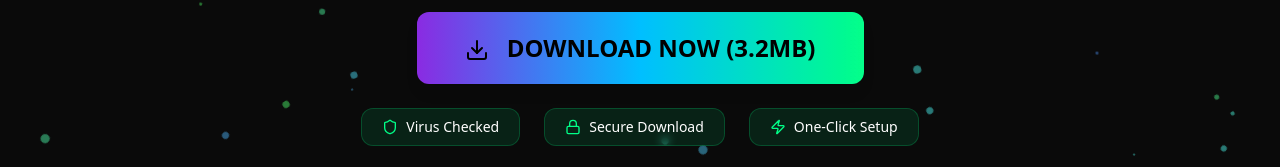
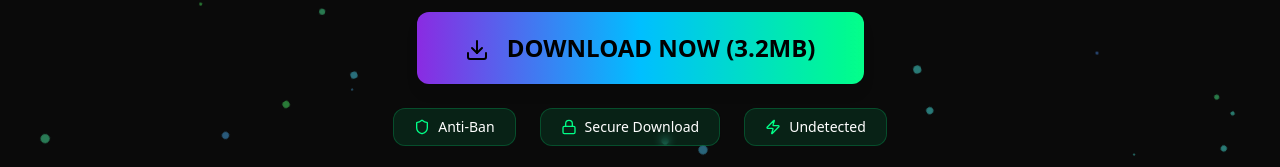
Before and after one commit to DEVILX666/scriptszone, a Next.js app: page / in a window 1280 px wide. Shown: the part 373-540 px from the top of the page. Built offline with nearby package versions, Linux system fonts and the light colour scheme.

Commit message:
Update roblox-scripts-landing.tsx

```diff
--- a/roblox-scripts-landing.tsx
+++ b/roblox-scripts-landing.tsx
@@ -181,9 +181,9 @@ export default function RobloxScriptsLanding() {
               transition={{ delay: 0.5, duration: 0.5 }}
             >
               {[
-                { icon: <Shield className="h-4 w-4 text-[#00ff88]" />, text: "Virus Checked" },
+                { icon: <Shield className="h-4 w-4 text-[#00ff88]" />, text: "Anti-Ban" },
                 { icon: <Lock className="h-4 w-4 text-[#00ff88]" />, text: "Secure Download" },
-                { icon: <Zap className="h-4 w-4 text-[#00ff88]" />, text: "One-Click Setup" },
+                { icon: <Zap className="h-4 w-4 text-[#00ff88]" />, text: "Undetected" },
               ].map((badge, index) => (
                 <motion.div
                   key={index}
```
